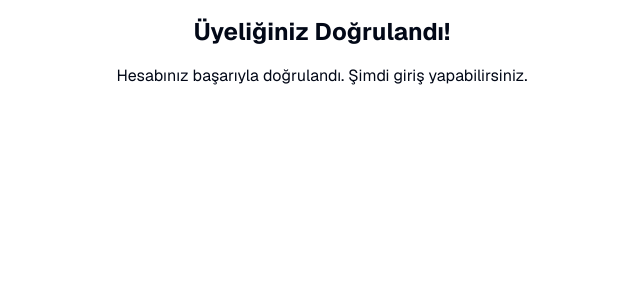
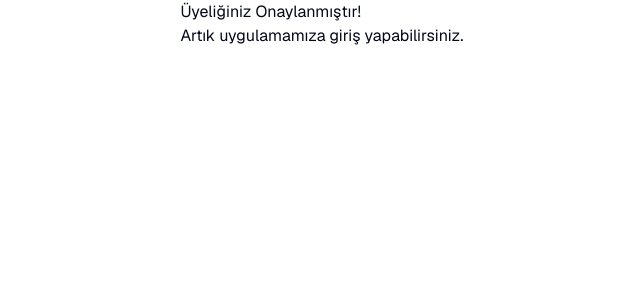
Before and after one commit to hakanyarman/code-translator, a Next.js app: page /confirmation-success in a window 1280 px wide. Shown: the top 300 px of the page, without its empty margins (318-958 px from the left). Built offline with nearby package versions, Linux system fonts and the light colour scheme.

Commit message:
fix deployment issue

```diff
--- a/app/confirmation-success/page.tsx
+++ b/app/confirmation-success/page.tsx
@@ -1,16 +1,13 @@
+// app/verification-success/page.tsx
 import React from 'react';
-import { useRouter, useSearchParams } from 'next/navigation';
 
-export default function ConfirmationSuccess() {
-  const searchParams = useSearchParams();
-  const token = searchParams.get('token'); // Eğer URL'de `token` parametresi varsa bu şekilde alınabilir
-
+const VerificationSuccess = () => {
   return (
-    <div className="container mx-auto text-center p-4">
-      <h1 className="text-2xl font-bold">Üyeliğiniz Doğrulandı!</h1>
-      <p className="mt-4">
-        Hesabınız başarıyla doğrulandı. Şimdi giriş yapabilirsiniz.
-      </p>
+    <div>
+      <h1>Üyeliğiniz Onaylanmıştır!</h1>
+      <p>Artık uygulamamıza giriş yapabilirsiniz.</p>
     </div>
   );
-}
+};
+
+export default VerificationSuccess;
```
Also changed, not shown: tsconfig.json (+7 -1 lines).
